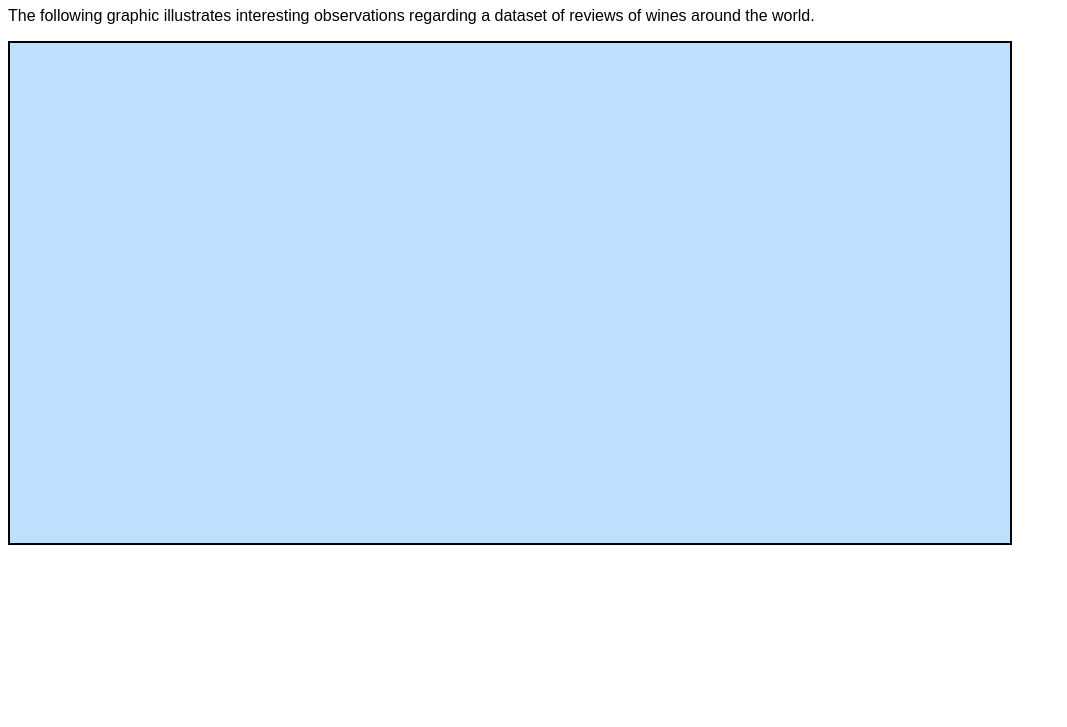
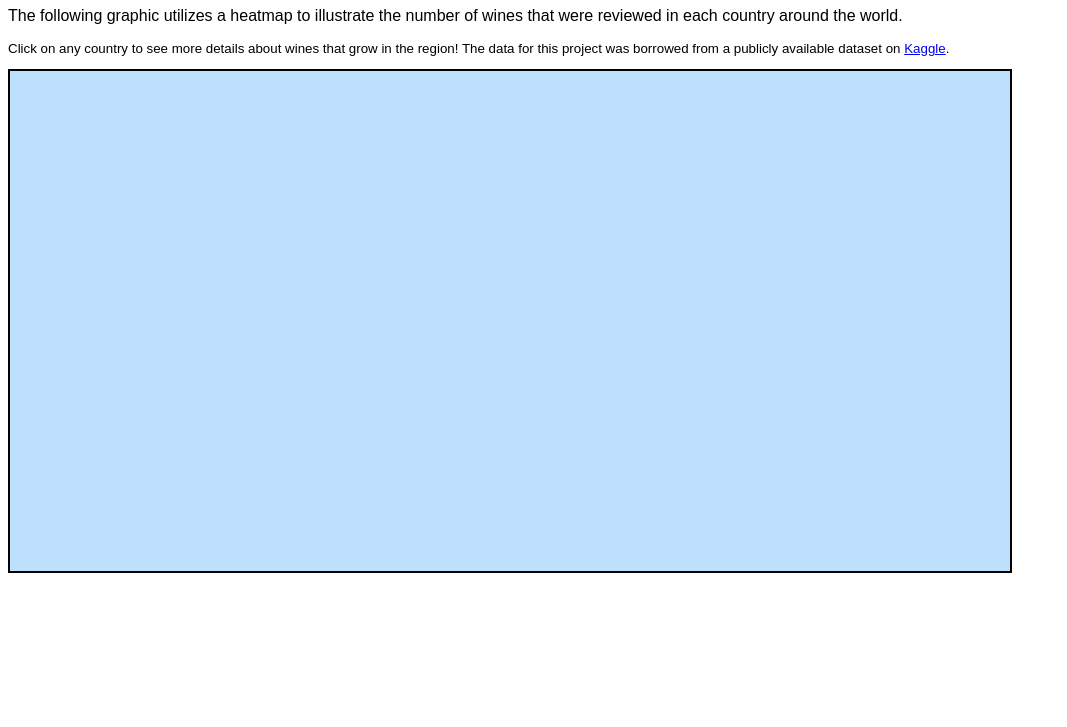
Before and after one commit to trey-uiuc/cs416_narrative_visualization, a plain HTML site: page index.html in a window 1280 px wide. Shown: the part 73-800 px from the top of the page, without its empty margins (0-1067 px from the left). Drawn offline with nearby package versions, Linux system fonts and the light colour scheme; no server answers.

Commit message:
add dataset source

```diff
--- a/index.html
+++ b/index.html
@@ -55,7 +55,8 @@
   </head>
   <body>
     <h1>Wines Reviewed Around the World</h1>
-    <p class="subheader">The following graphic illustrates interesting observations regarding a dataset of reviews of wines around the world.</p>
+    <p class="subheader">The following graphic utilizes a heatmap to illustrate the number of wines that were reviewed in each country around the world.</p>
+    <p style="font-size: 10pt;">Click on any country to see more details about wines that grow in the region! The data for this project was borrowed from a publicly available dataset on <a href="https://www.kaggle.com/datasets/zynicide/wine-reviews">Kaggle</a>.</p>
     <div id="tooltip1"><p>I'm a tooltip!</p></div>
     <script src="https://d3js.org/d3.v7.min.js"></script>
     <script src="https://unpkg.com/topojson-client@3"></script>
```
